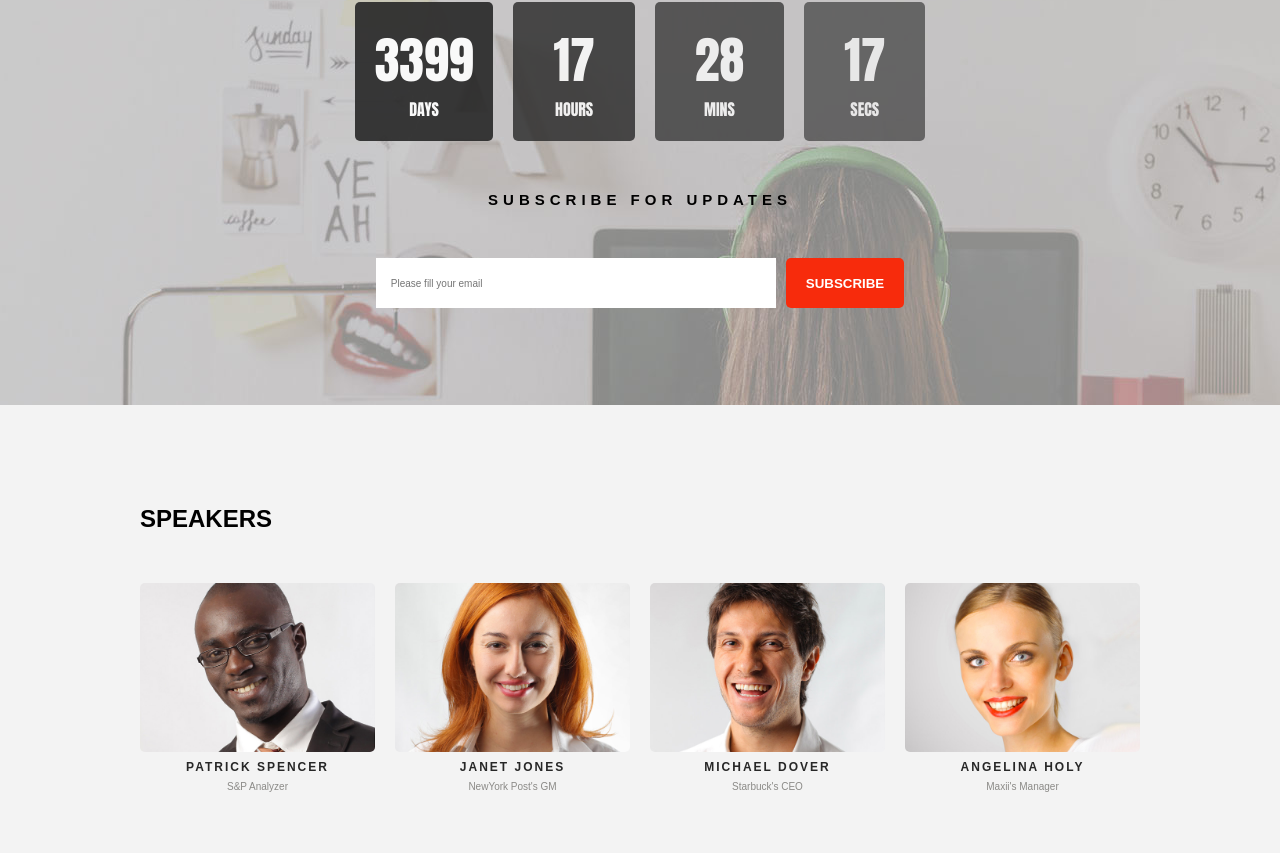
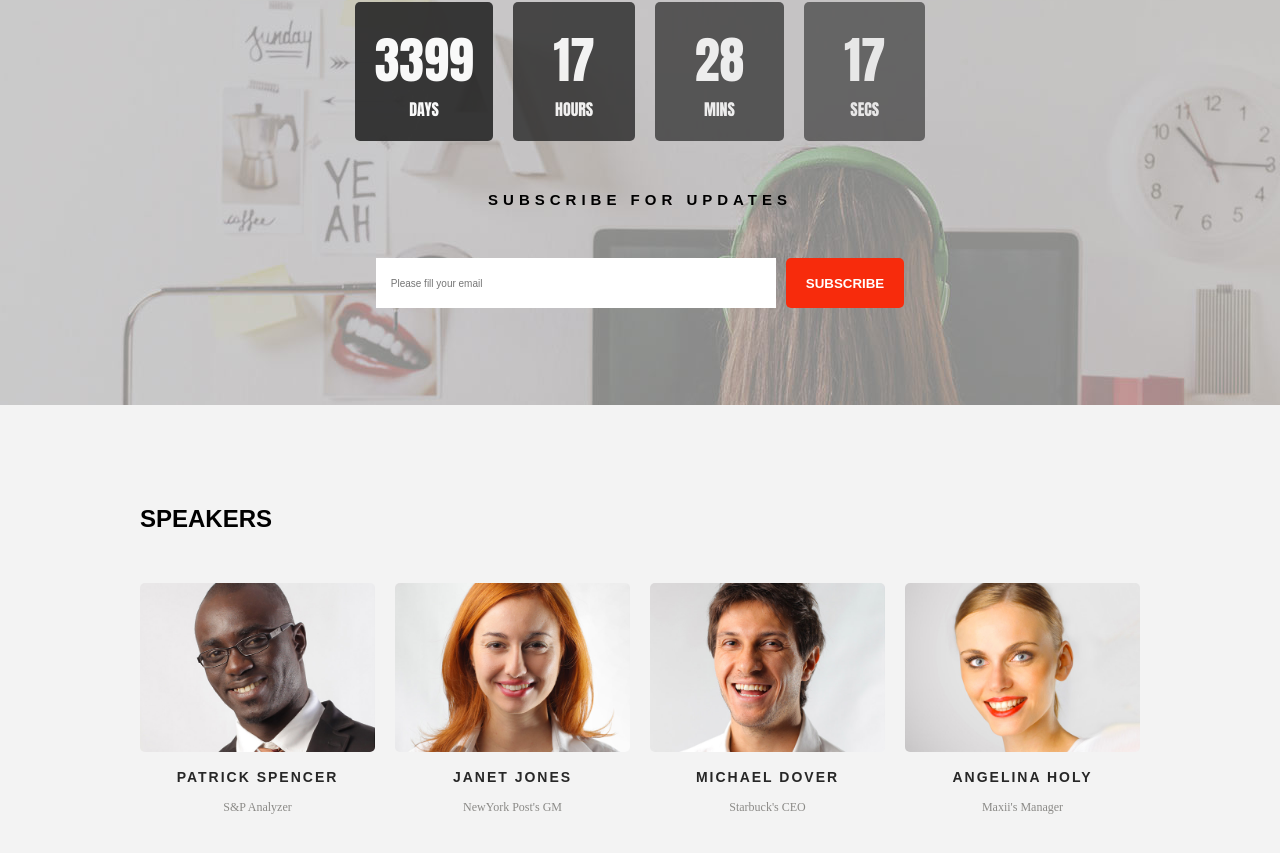
Before and after one commit to AlessandroDiNardo/proj-html-vuejs, a Vue app: page / in a window 1280 px wide. Shown: the part 876-1729 px from the top of the page. Built offline with nearby package versions, Linux system fonts and the light colour scheme.

Commit message:
mod font family and line-height

```diff
--- a/src/components/AppSpeaker.vue
+++ b/src/components/AppSpeaker.vue
@@ -69,7 +69,7 @@ section {
             .cards {
                 width: 250px;
                 height: 200px;
-                line-height: 20px;
+                line-height: 30px;
 
                 img {
                     width: 100%;
@@ -78,7 +78,7 @@ section {
 
                 .name-cards {
                     text-align: center;
-                    font-size: 12px;
+                    font-size: 14px;
                     color: $cube-mineShaft;
                     font-weight: 700;
                     letter-spacing: 2px;
@@ -86,8 +86,9 @@ section {
 
                 .role-cards {
                     text-align: center;
-                    font-size: 10px;
+                    font-size: 12px;
                     color: $median-naturalGrey;
+                    font-family: 'Times New Roman', Times, serif;
                 }
             }
         }
```
